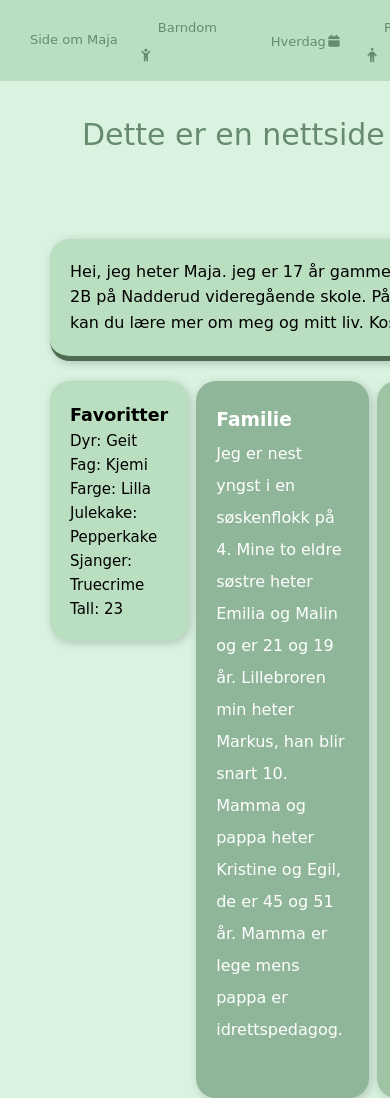
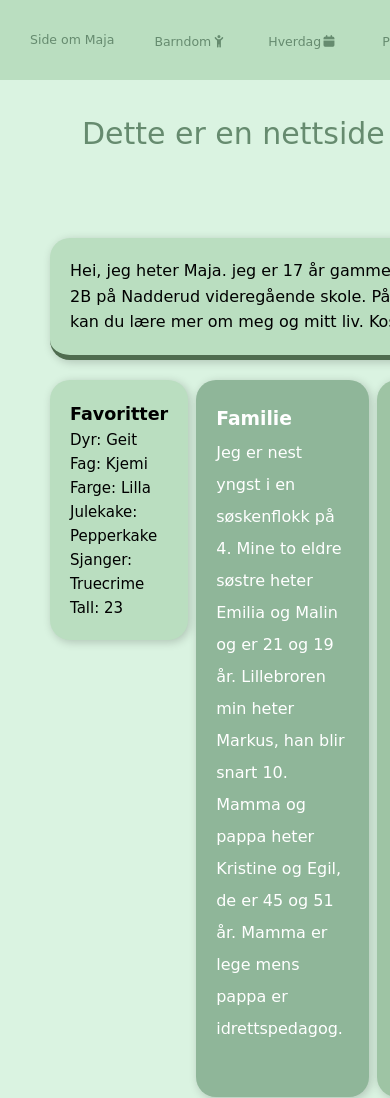
Before and after one commit to Majasb123/meg-prosjekt, a plain HTML site: page index.html in a window 390 px wide. Shown: the top 1098 px of the page. Drawn offline with Linux system fonts and the light colour scheme; a web font is replaced by a local one.

Commit message:
blablabla

```diff
--- a/style.css
+++ b/style.css
@@ -59,7 +59,7 @@ body {
 
     nav a {
 
-        font-size: 13px;
+        font-size: 12.5px;
         gap: 3px;
 
     }
```
